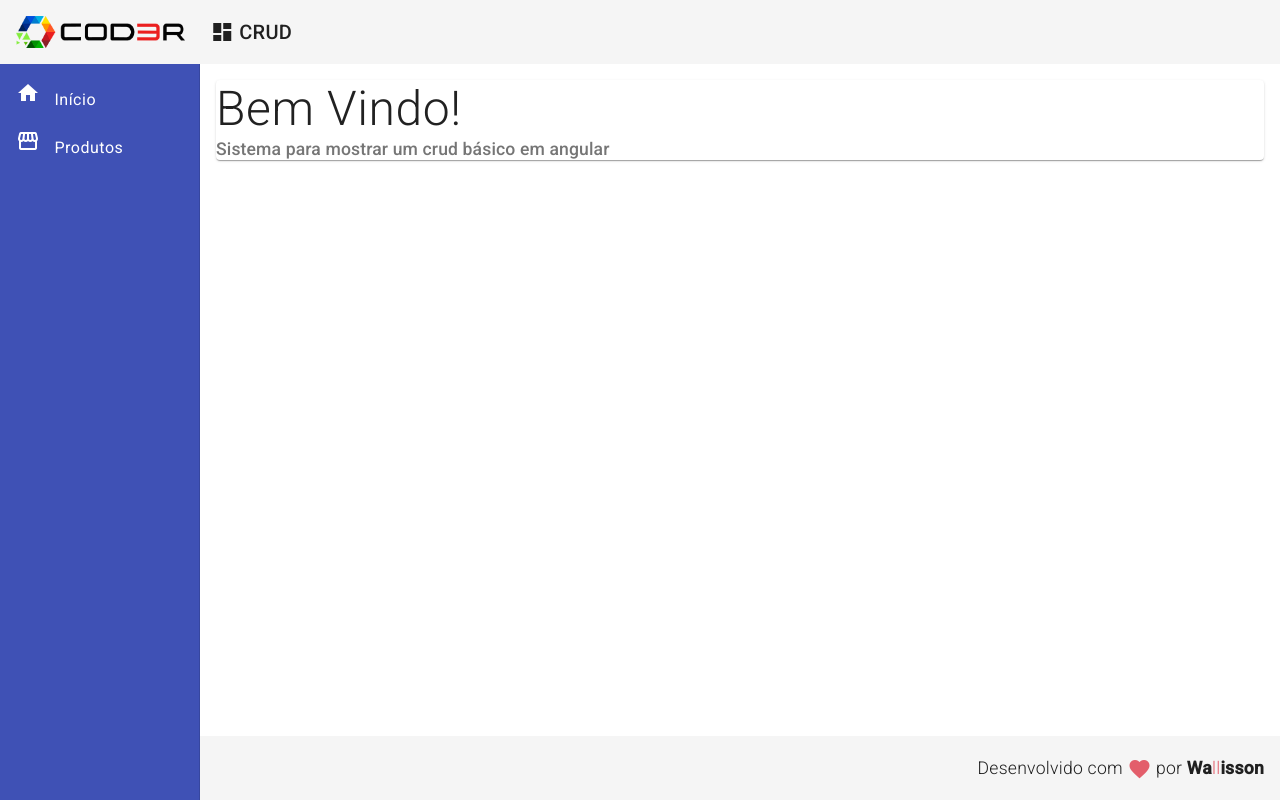
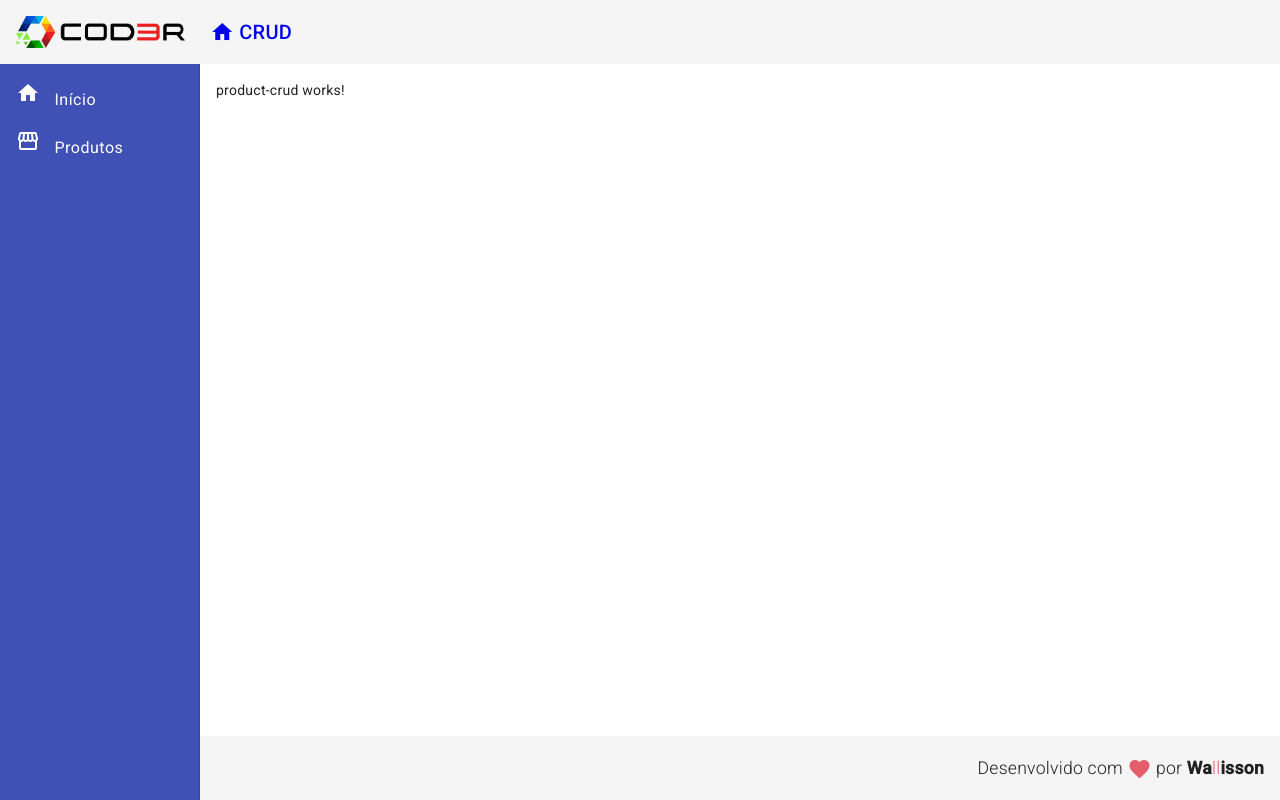
Before and after one commit to duarte-wallisson/angular-crud, an Angular app in the folder frontend/: page /products in a window 1280 px wide. Before the commit this address led to /. Built offline with nearby package versions, Linux system fonts and the light colour scheme.

Commit message:
feat: Creating routes and implementing product-crud

```diff
--- a/frontend/src/app/app-routing.module.ts
+++ b/frontend/src/app/app-routing.module.ts
@@ -1,10 +1,23 @@
-import { NgModule } from '@angular/core';
-import { RouterModule, Routes } from '@angular/router';
+import {NgModule} from '@angular/core';
+import {RouterModule, Routes} from '@angular/router';
 
-const routes: Routes = [];
+import {HomeComponent} from "./views/home/home.component";
+import {ProductCrudComponent} from "./views/product-crud/product-crud.component";
+
+const routes: Routes = [
+    {
+        path: "",
+        component: HomeComponent
+    },
+    {
+        path: "products",
+        component: ProductCrudComponent
+    }
+];
 
 @NgModule({
-  imports: [RouterModule.forRoot(routes)],
-  exports: [RouterModule]
+    imports: [RouterModule.forRoot(routes)],
+    exports: [RouterModule]
 })
-export class AppRoutingModule { }
+export class AppRoutingModule {
+}
--- a/frontend/src/app/app.module.ts
+++ b/frontend/src/app/app.module.ts
@@ -14,6 +14,7 @@
 import {MatCardModule} from "@angular/material/card";
 import {MatListModule} from "@angular/material/list";
 import { HomeComponent } from './views/home/home.component';
+import { ProductCrudComponent } from './views/product-crud/product-crud.component';
 
 @NgModule({
     declarations: [
@@ -21,7 +22,8 @@
         HeaderComponent,
         FooterComponent,
         NavComponent,
-        HomeComponent
+        HomeComponent,
+        ProductCrudComponent
     ],
     imports: [
         BrowserModule,
--- a/frontend/src/app/components/template/header/header.component.html
+++ b/frontend/src/app/components/template/header/header.component.html
@@ -1,13 +1,13 @@
 <mat-toolbar class="header mat-elevation-z4">
     <span>
-        <a>
+        <a routerLink="">
             <img class="logo" src="assets\img\logo.png" alt="logo">
         </a>
     </span>
     <span class="title-group">
-        <a>
+        <a routerLink="">
             <i class="material-icons">
-                dashboard
+                home
             </i>
             CRUD
         </a>
--- a/frontend/src/app/components/template/nav/nav.component.html
+++ b/frontend/src/app/components/template/nav/nav.component.html
@@ -1,13 +1,13 @@
 <mat-sidenav-container>
     <mat-sidenav class="sidenav" mode="side" opened fixedInViewport="true" fixedTopGap="64">
         <mat-nav-list class="nav-list">
-            <a mat-list-item>
+            <a mat-list-item routerLink="">
                 <i class="material-icons">
                     <span class="white-color"> home </span>
                 </i>
                 <span class="white-color"> Início </span>
             </a>
-            <a mat-list-item>
+            <a mat-list-item routerLink="/products">
                 <i class="material-icons">
                     <span class="white-color"> storefront </span>
                 </i>
@@ -16,6 +16,6 @@
         </mat-nav-list>
     </mat-sidenav>
     <mat-sidenav-content class="content">
-        <app-home></app-home>
+        <router-outlet></router-outlet>
     </mat-sidenav-content>
 </mat-sidenav-container>
--- /dev/null
+++ b/frontend/src/app/views/product-crud/product-crud.component.html
@@ -0,0 +1 @@
+<p>product-crud works!</p>
```
Also changed, not shown: frontend/src/app/views/product-crud/product-crud.component.ts (added, +10 -0 lines), frontend/src/app/views/product-crud/product-crud.component.css (added).
